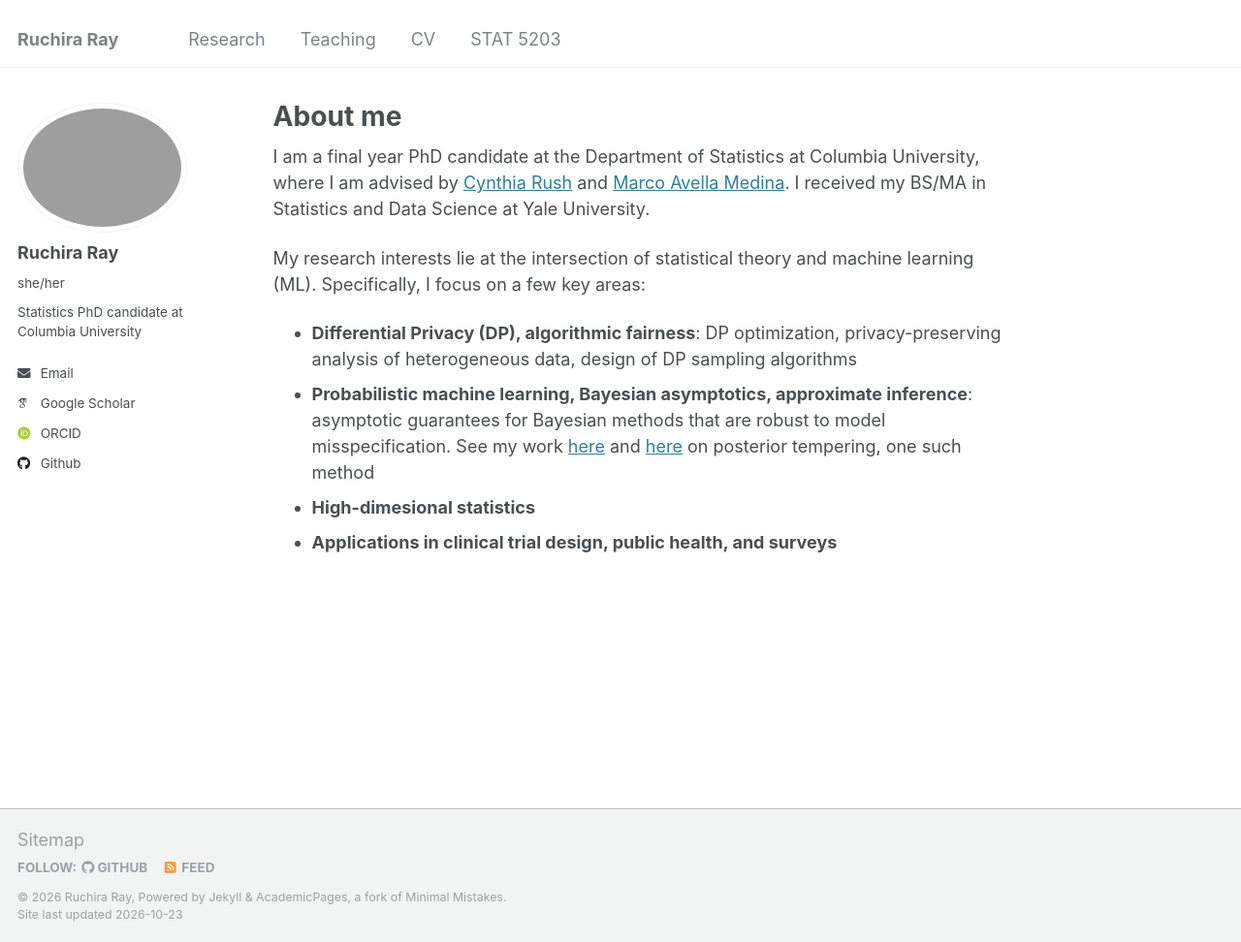
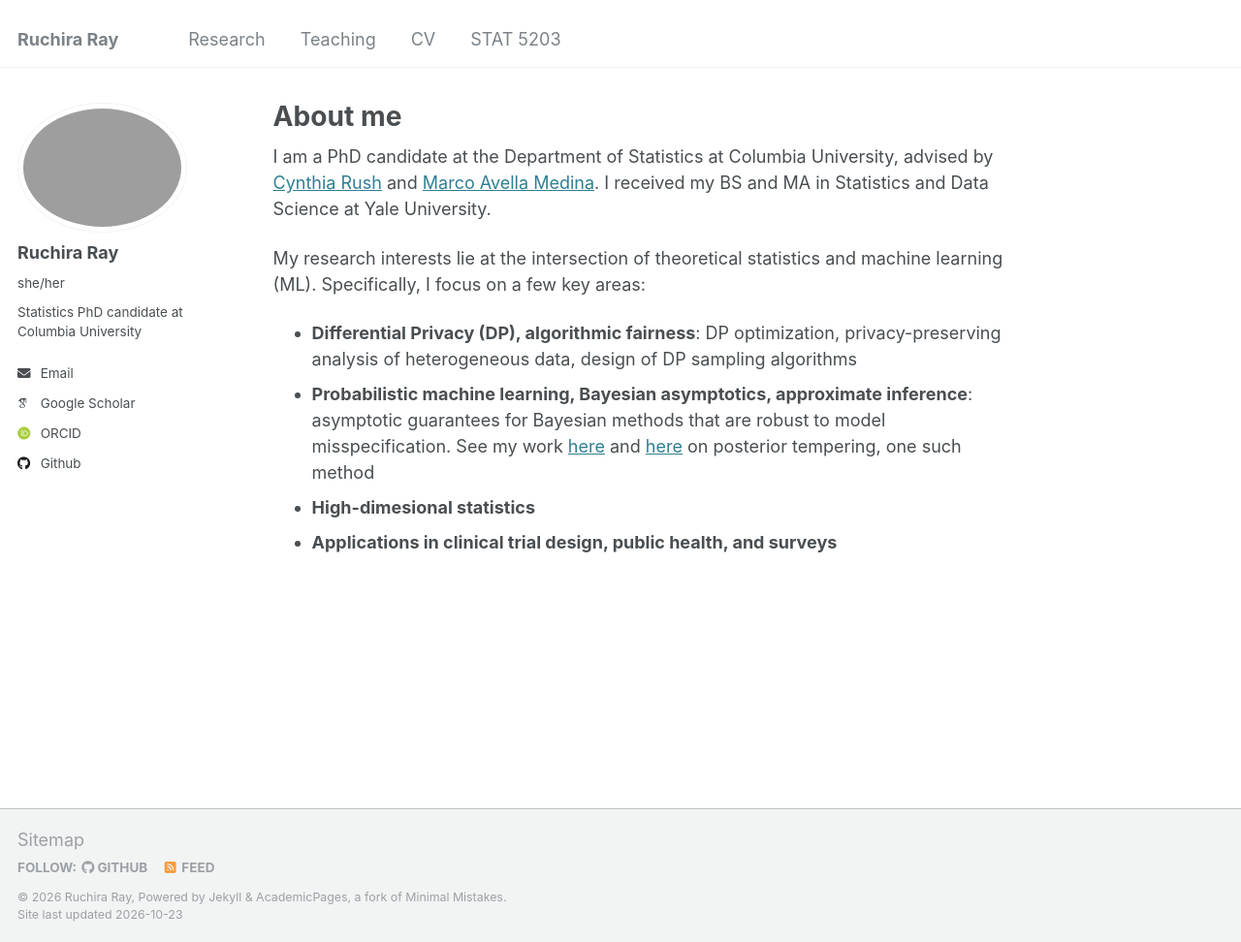
Before and after one commit to rray123/rray123.github.io, a Jekyll site: the page built from _pages/about.md, in a window 1280 px wide and 972 px high. Shown: the whole window at 97% size. Built offline with Jekyll 4.4.1, drawn with Linux system fonts in a browser that asks for light colours; some web fonts are replaced.

Commit message:
Update about.md

```diff
--- a/_pages/about.md
+++ b/_pages/about.md
@@ -7,9 +7,9 @@ redirect_from:
   - /about.html
 ---
 
-I am a final year PhD candidate at the Department of Statistics at Columbia University, where I am advised by [Cynthia Rush](https://www.columbia.edu/~cgr2130/) and [Marco Avella Medina](https://sites.google.com/site/marcoavellamedina/home?authuser=1). I received my BS/MA in Statistics and Data Science at Yale University.
+I am a PhD candidate at the Department of Statistics at Columbia University, advised by [Cynthia Rush](https://www.columbia.edu/~cgr2130/) and [Marco Avella Medina](https://sites.google.com/site/marcoavellamedina/home?authuser=1). I received my BS and MA in Statistics and Data Science at Yale University.
 
-My research interests lie at the intersection of statistical theory and machine learning (ML). Specifically, I focus on a few key areas:
+My research interests lie at the intersection of theoretical statistics and machine learning (ML). Specifically, I focus on a few key areas:
 * **Differential Privacy (DP), algorithmic fairness**: DP optimization, privacy-preserving analysis of heterogeneous data, design of DP sampling algorithms
 * **Probabilistic machine learning, Bayesian asymptotics, approximate inference**: asymptotic guarantees for Bayesian methods that are robust to model misspecification. See my work [here](https://arxiv.org/pdf/2310.07900) and [here](https://arxiv.org/pdf/2601.09122) on posterior tempering, one such method
 * **High-dimesional statistics**
```
